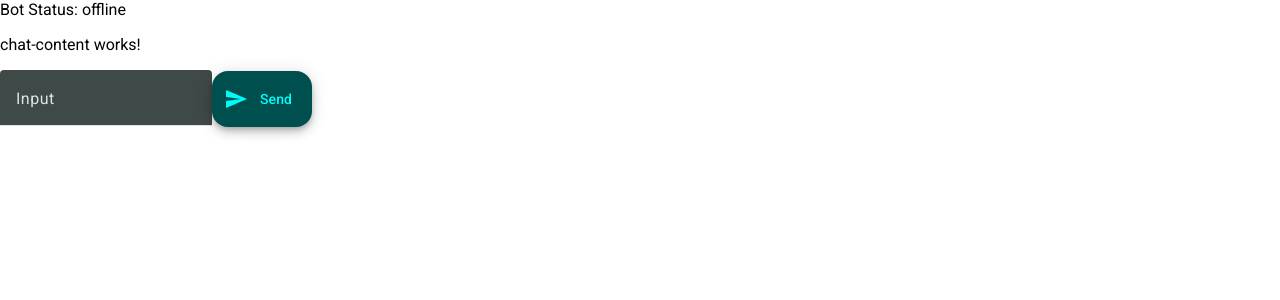
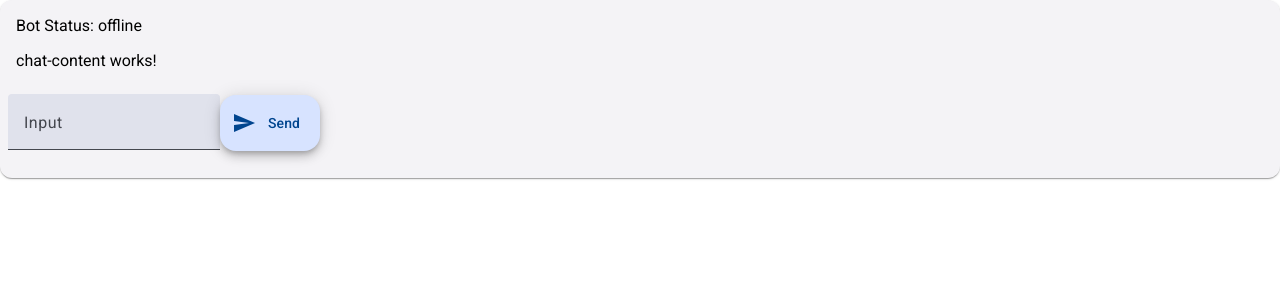
Before and after one commit to Adrian55Stack/ChatBotRxjs, an Angular app: page / in a window 1280 px wide. Shown: the top 300 px of the page. Built offline with nearby package versions, Linux system fonts and the light colour scheme.

Commit message:
add card

```diff
--- a/angular.json
+++ b/angular.json
@@ -32,7 +32,7 @@
               }
             ],
             "styles": [
-              "@angular/material/prebuilt-themes/cyan-orange.css",
+              "@angular/material/prebuilt-themes/azure-blue.css",
               "src/styles.scss"
             ],
             "scripts": []
--- a/src/app/app.component.html
+++ b/src/app/app.component.html
@@ -1,3 +1,11 @@
-<app-chat-header></app-chat-header>
-<app-chat-content></app-chat-content>
-<app-chat-footer></app-chat-footer>
+<mat-card>
+    <mat-card-header>
+        <app-chat-header></app-chat-header>
+    </mat-card-header>
+    <mat-card-content>
+        <app-chat-content></app-chat-content>
+    </mat-card-content>
+    <mat-card-actions>
+        <app-chat-footer></app-chat-footer>
+    </mat-card-actions>
+</mat-card>
--- a/src/app/app.component.ts
+++ b/src/app/app.component.ts
@@ -2,10 +2,10 @@ import { Component } from '@angular/core';
 import { ChatHeaderComponent } from './chat-header/chat-header.component';
 import { ChatFooterComponent } from './chat-footer/chat-footer.component';
 import { ChatContentComponent } from './chat-content/chat-content.component';
-
+import {MatCardModule} from '@angular/material/card';
 @Component({
   selector: 'app-root',
-  imports: [ChatHeaderComponent, ChatContentComponent, ChatFooterComponent],
+  imports: [ChatHeaderComponent, ChatContentComponent, ChatFooterComponent, MatCardModule],
   templateUrl: './app.component.html',
   styleUrl: './app.component.scss'
 })
```
